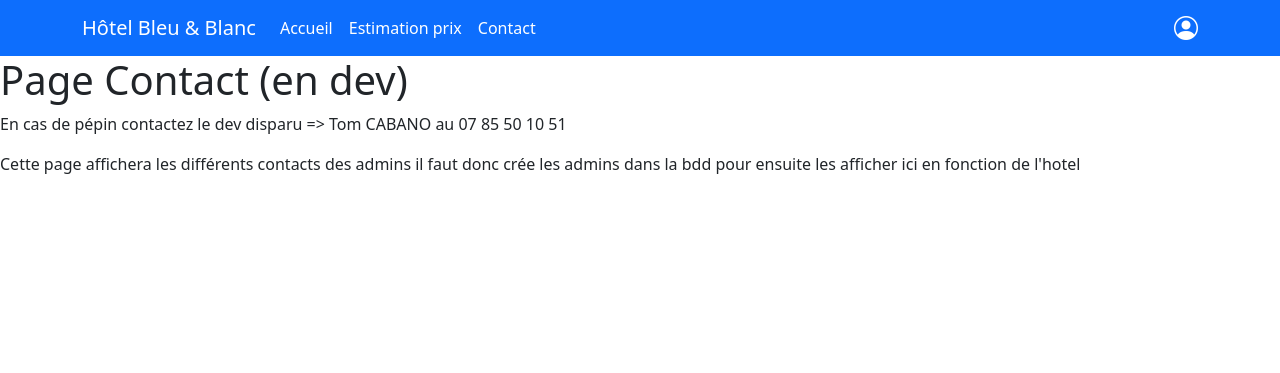
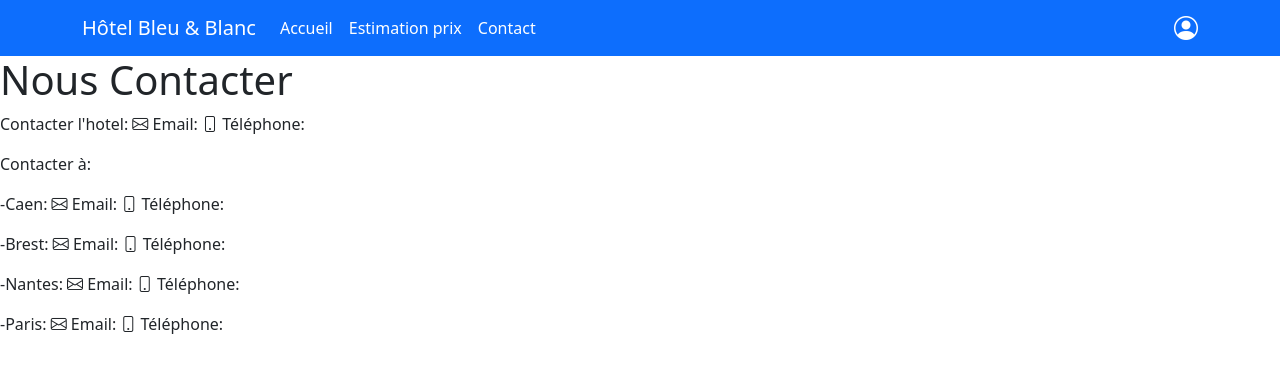
Before and after one commit to QG1212/projet_hotels, a PHP site: page /Contact/Contact_vue.php in a window 1280 px wide. Shown: the top 373 px of the page. Run offline with PHP 8.4, Linux system fonts and the light colour scheme; data that the repository does not hold is empty.

Commit message:
début contact
oui

```diff
--- a/Contact/Contact_vue.php
+++ b/Contact/Contact_vue.php
@@ -1,3 +1,4 @@
+
 <!DOCTYPE html>
 <html lang="fr">
 
@@ -43,7 +44,17 @@
         </div>
     </div>
 </nav>
-<h1>Page Contact (en dev)</h1>
-<p>En cas de pépin contactez le dev disparu => Tom CABANO au 07 85 50 10 51</p>
-<p> Cette page affichera les différents contacts des admins il faut donc crée les admins dans la bdd pour ensuite les afficher ici en fonction de l'hotel</p>
-</body>
+<h1>Nous Contacter</h1>
+<?php
+echo "<p>Contacter l'hotel: <i class='bi bi-envelope'></i> Email:".$admin['email']." <i class='bi bi-phone'></i> Téléphone:".$admin['tel'].'</p>
+<p>Contacter à:</p>
+<p>-Caen:
+<i class="bi bi-envelope"></i>  Email: '.$caen["email"].' <i class="bi bi-phone"></i> Téléphone: '.$caen['tel'].'</p>
+<p>-Brest:
+<i class="bi bi-envelope"></i> Email: '.$brest["email"].' <i class="bi bi-phone"></i> Téléphone: '.$brest["tel"].'</p>
+<p>-Nantes:
+<i class="bi bi-envelope"></i> Email: '.$nantes["email"].' <i class="bi bi-phone"></i> Téléphone: '.$nantes["tel"].'</p>
+<p>-Paris:
+<i class="bi bi-envelope"></i> Email: '.$paris["email"].' <i class="bi bi-phone"></i> Téléphone: '.$paris["tel"].'</p>
+
+</body>';
```
Also changed, not shown: Contact/Contact.php (+9 -1 lines), model/Client_model.php (+13 -0 lines), sql/Hotel_staff.sql (added, +7 -0 lines).
